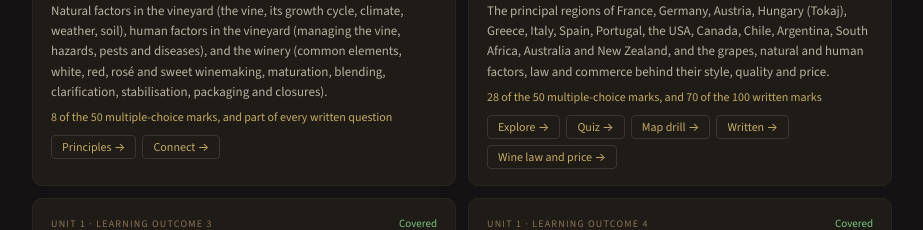
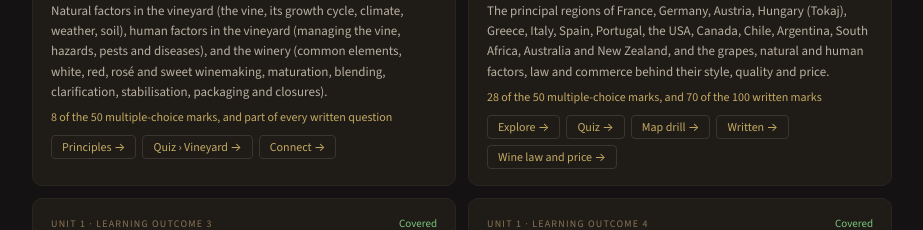
Before and after one commit to PKusch/terroir-study, a React (Vite) app: page / in a window 1280 px wide. Shown: the part 2100-2330 px from the top of the page, without its empty margins (178-1101 px from the left). Built offline with nearby package versions, Linux system fonts and the light colour scheme.

Commit message:
Link the Vineyard quiz from Climate, Viticulture and the home page

```diff
--- a/src/data/principles.js
+++ b/src/data/principles.js
@@ -101,7 +101,7 @@ export const PRINCIPLES = [
         ]
       }
     ],
-    practise: [["Connect", "connect"], ["Explore", "explore"]],
+    practise: [["Quiz › Vineyard", "quiz"], ["Connect", "connect"], ["Explore", "explore"]],
     sources: [
       SPEC,
       { title: "WSET blog: how does geography affect a wine's style? (2021)", url: "https://wsetglobal.com/knowledge-centre/blog/2021/august/24/how-does-geography-affect-a-wine-s-style" },
@@ -199,7 +199,7 @@ export const PRINCIPLES = [
         ]
       }
     ],
-    practise: [["Connect", "connect"], ["Quiz", "quiz"]],
+    practise: [["Quiz › Vineyard", "quiz"], ["Connect", "connect"]],
     sources: [
       SPEC,
       { title: "AWRI Viti-Note: phenology, berry development and ripening", url: "https://www.awri.com.au/wp-content/uploads/5_phenology_berry_development_ripening_3.pdf" },
--- a/src/data/syllabus.js
+++ b/src/data/syllabus.js
@@ -22,7 +22,7 @@ export const SYLLABUS = [
     title: "Making wine: vineyard and winery",
     covers: "Natural factors in the vineyard (the vine, its growth cycle, climate, weather, soil), human factors in the vineyard (managing the vine, hazards, pests and diseases), and the winery (common elements, white, red, rosé and sweet winemaking, maturation, blending, clarification, stabilisation, packaging and closures).",
     marks: "8 of the 50 multiple-choice marks, and part of every written question",
-    links: [["Principles", "principles"], ["Connect", "connect"]],
+    links: [["Principles", "principles"], ["Quiz › Vineyard", "quiz"], ["Connect", "connect"]],
     status: "covered"
   },
   {
```
